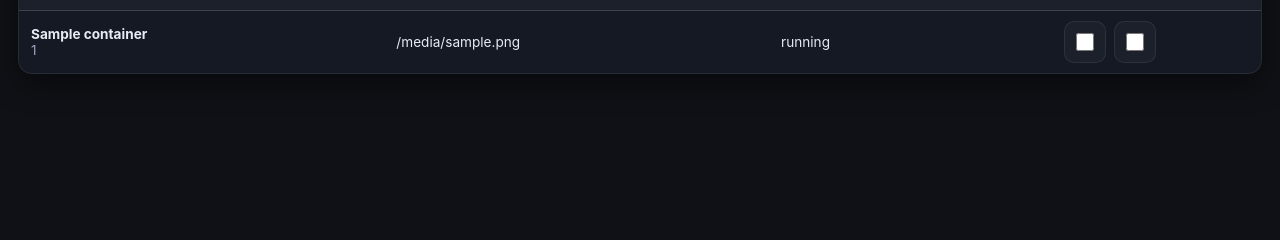
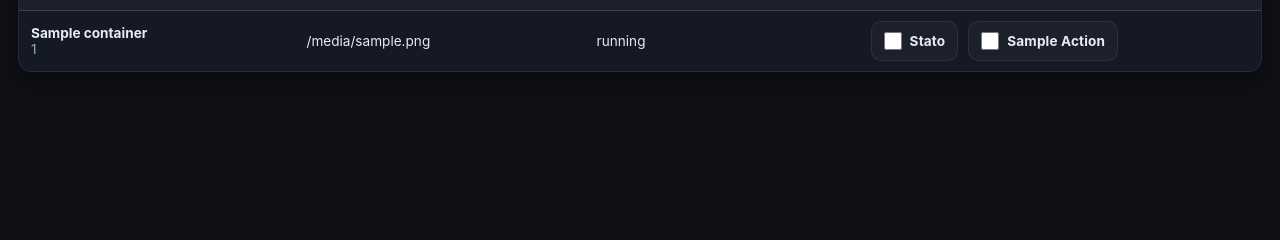
Before and after one commit to Arborae/docker2homeassistant, a Flask app: template d2ha/templates/autodiscovery.html in a window 1280 px wide. Shown: the part 316-556 px from the top of the page. Run offline with Flask 3, Linux system fonts and the light colour scheme; the template is opened without the code that fills it: most values are stand-ins (such as "Sample title", 1, 10 or a date in 2020).

Commit message:
Add labels to autodiscovery checkboxes

```diff
--- a/d2ha/templates/autodiscovery.html
+++ b/d2ha/templates/autodiscovery.html
@@ -40,9 +40,10 @@
     tr:last-child td { border-bottom:none; }
     tr:nth-child(even) td { background: rgba(255,255,255,0.01); }
     .checkbox { display:flex; justify-content:center; align-items:center; }
-    .checkbox-row { display:flex; align-items:center; justify-content:flex-start; gap:8px; flex-wrap:wrap; }
-    .checkbox-item { display:flex; align-items:center; justify-content:center; width:42px; height:42px; border-radius:10px; border:1px solid var(--border); background: rgba(255,255,255,0.03); }
+    .checkbox-row { display:flex; align-items:center; justify-content:flex-start; gap:10px; flex-wrap:wrap; }
+    .checkbox-item { display:flex; align-items:center; gap:8px; padding:10px 12px; border-radius:10px; border:1px solid var(--border); background: rgba(255,255,255,0.03); }
     .checkbox input { width:18px; height:18px; accent-color: var(--accent); margin:0; }
+    .checkbox-label { font-weight:700; letter-spacing:0.01em; }
     .align-center { text-align:center; }
     .sr-only { position:absolute; width:1px; height:1px; padding:0; margin:-1px; overflow:hidden; clip:rect(0,0,0,0); white-space:nowrap; border:0; }
     .name { font-weight:700; }
@@ -113,12 +114,12 @@
                       <div class="checkbox-row">
                         <label class="checkbox-item" title="Autodiscovery stato per {{ c.name }}">
                           <input type="checkbox" name="{{ c.stable_id }}_state" aria-label="Autodiscovery stato per {{ c.name }}" {% if pref.state %}checked{% endif %} />
-                          <span class="sr-only">Stato</span>
+                          <span class="checkbox-label">Stato</span>
                         </label>
                         {% for action in actions %}
                           <label class="checkbox-item" title="{{ action.replace('_', ' ')|title }} per {{ c.name }}">
                             <input type="checkbox" name="{{ c.stable_id }}_{{ action }}" aria-label="{{ action.replace('_', ' ')|title }} per {{ c.name }}" {% if pref.actions.get(action, True) %}checked{% endif %} />
-                            <span class="sr-only">{{ action.replace('_', ' ')|title }}</span>
+                            <span class="checkbox-label">{{ action.replace('_', ' ')|title }}</span>
                           </label>
                         {% endfor %}
                       </div>
```
